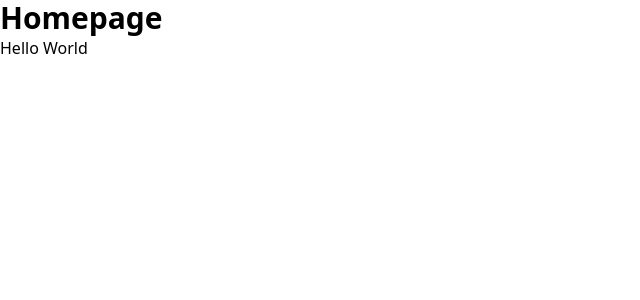
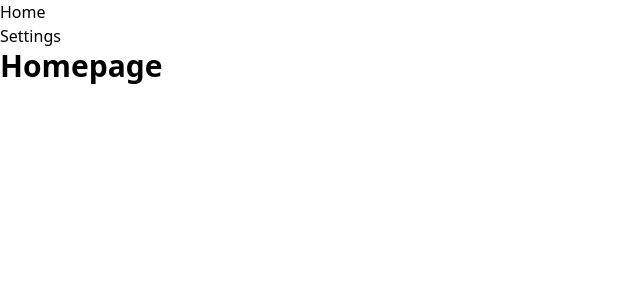
Before and after one commit to levpopov1/startpage, a React (Vite) app: page / in a window 1280 px wide. Shown: the top 300 px of the page, without its empty margins (0-640 px from the left). Built offline with nearby package versions, Linux system fonts and the light colour scheme.

Commit message:
add navbar placeholder

```diff
--- /dev/null
+++ b/src/components/Navbar.tsx
@@ -0,0 +1,18 @@
+import { Link } from 'react-router-dom';
+
+function Navbar() {
+  return (
+    <div>
+      <ul>
+        <li>
+          <Link to="/">Home</Link>
+        </li>
+        <li>
+          <Link to="/settings">Settings</Link>
+        </li>
+      </ul>
+    </div>
+  );
+}
+
+export default Navbar;
--- a/src/pages/Home.tsx
+++ b/src/pages/Home.tsx
@@ -2,7 +2,6 @@
   return (
     <div className="home">
       <h1 className="text-3xl font-bold">Homepage</h1>
-      <p>Hello World</p>
     </div>
   );
 }
--- a/src/views/Main.tsx
+++ b/src/views/Main.tsx
@@ -1,8 +1,10 @@
 import { Outlet } from 'react-router-dom';
+import Navbar from '../components/Navbar';
 
 function Main() {
   return (
     <div className="main">
+      <Navbar />
       <Outlet />
     </div>
   );
```
